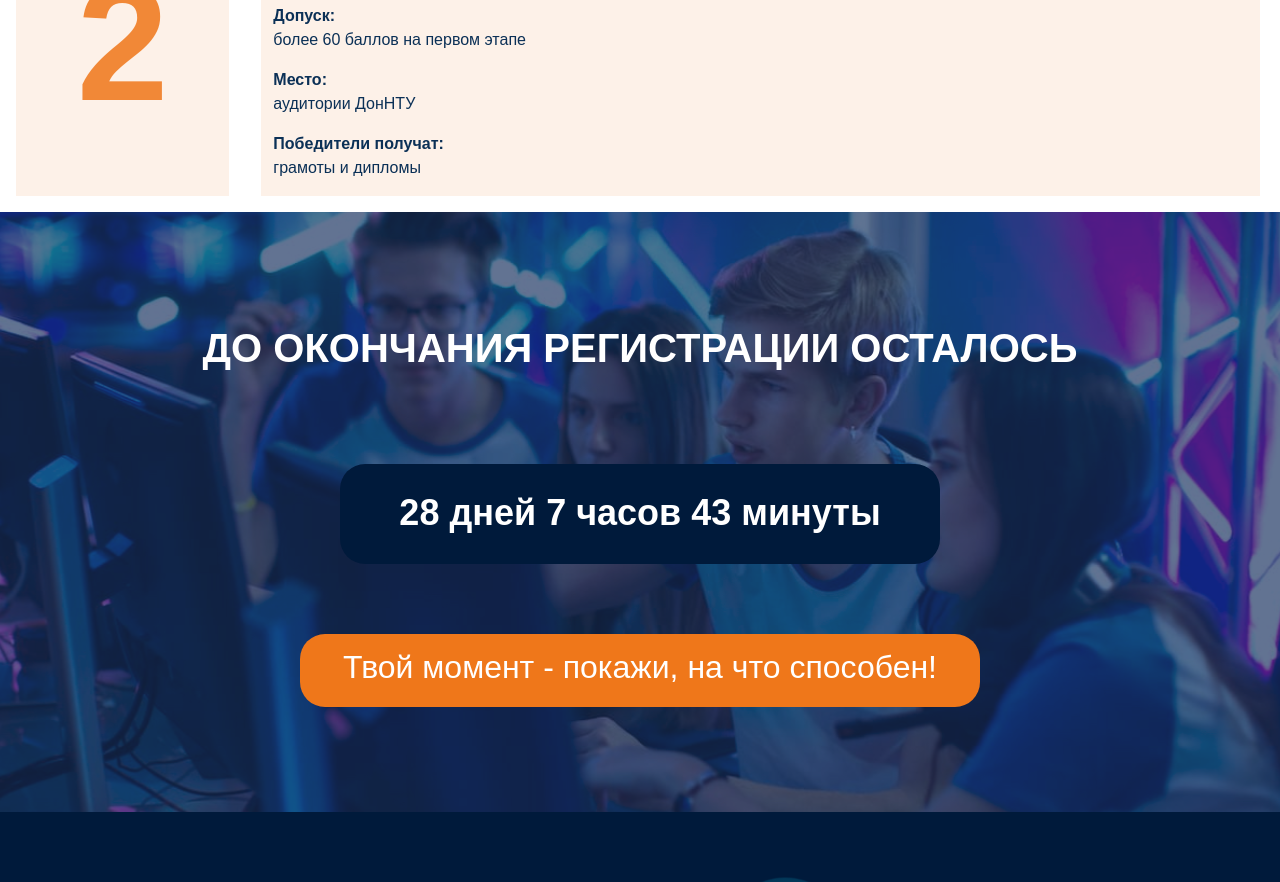
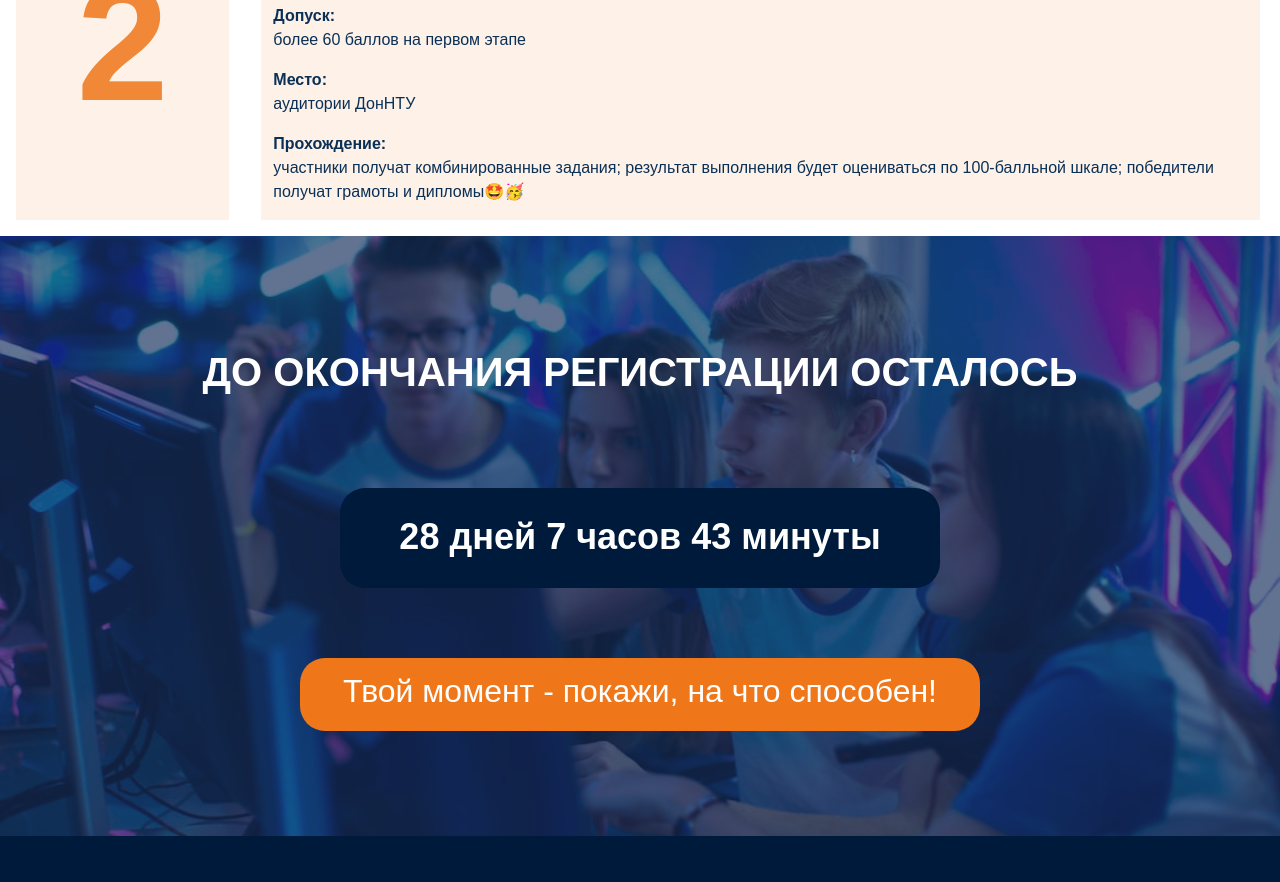
Before and after one commit to asu-cs-donntu/olymp, a React (Vite) app: page / in a window 1280 px wide. Shown: the part 2640-3522 px from the top of the page. Built offline with nearby package versions, Linux system fonts and the light colour scheme.

Commit message:
stage modification

```diff
--- a/src/app/App.tsx
+++ b/src/app/App.tsx
@@ -68,9 +68,9 @@ function App() {
                                     "аудитории ДонНТУ",
                             },
                             {
-                                description1: "Победители получат",
+                                description1: "Прохождение",
                                 description2:
-                                    "грамоты и дипломы",
+                                    "участники получат комбинированные задания; результат выполнения будет оцениваться по 100-балльной шкале; победители получат грамоты и дипломы🤩🥳",
                             },
                         ]}
                     ></Stage>
```
